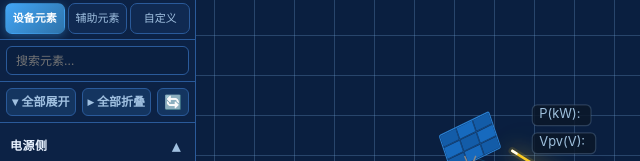
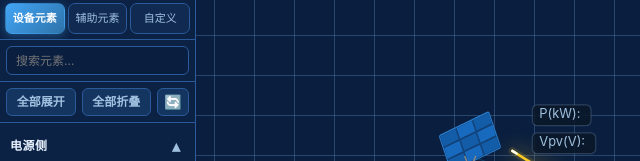
Before and after one commit to sweetyBaby/enercloud-topo, a website: page topo.html in a window 1280 px wide. Shown: the part 119-280 px from the top of the page, 0-640 px from the left. Drawn offline with Linux system fonts and the light colour scheme; animation ran at ten frames a second.

Commit message:
折叠展开按钮调整

```diff
--- a/topo.html
+++ b/topo.html
@@ -119,8 +119,8 @@
     <div id="side-tabs"></div>
     <div id="side-search" style="display:none"><input id="dev-search" type="text" placeholder="搜索元素…" oninput="filterSidebar()" autocomplete="off"><span id="dev-search-clr" title="清除" onclick="clearDevSearch()">✕</span></div>
     <div id="side-acc-tools">
-      <button class="side-tool side-tool-expand" onclick="setSidebarGroups(true)" title="展开全部分组" aria-label="展开全部分组" data-i18n="▾ 全部展开">▾ 全部展开</button>
-      <button class="side-tool side-tool-collapse" onclick="setSidebarGroups(false)" title="折叠全部分组" aria-label="折叠全部分组" data-i18n="▸ 全部折叠">▸ 全部折叠</button>
+      <button class="side-tool side-tool-expand" onclick="setSidebarGroups(true)" title="展开全部分组" aria-label="展开全部分组" data-i18n="▾ 全部展开">全部展开</button>
+      <button class="side-tool side-tool-collapse" onclick="setSidebarGroups(false)" title="折叠全部分组" aria-label="折叠全部分组" data-i18n="▸ 全部折叠">全部折叠</button>
       <button class="side-tool side-tool-rescan" onclick="reloadIconLibrary()" title="重扫图标库：新增/替换/删除 icons/ 图片后点此刷新左栏（无需刷新页面）" aria-label="重新扫描图标">🔄</button>
     </div>
     <div id="sidebar"></div>
@@ -221,8 +221,6 @@
           <div class="phint" style="margin-top:4px" data-i18n="预览/运行态触发；URL 可填写前端路由路径，如 /station/detail?id=1。">预览/运行态触发；URL 可填写前端路由路径，如 /station/detail?id=1。</div>
         </div>
         <div class="pr" id="prow-type"><label data-i18n="类型">类型</label><select id="p-type" onchange="applyNP()"></select></div>
-        <div class="pr" id="prow-status"><label>初始状态（中文）<span style="color:#ff6b6b">*</span></label><input id="p-status" placeholder="待机/充电/放电" oninput="applyNP()"></div>
-        <div class="pr" id="prow-status-en"><label>初始状态（English）<span style="color:#ff6b6b">*</span></label><input id="p-status-en" placeholder="如 Standby / Charging" oninput="applyNP()"></div>
         <div class="psep"></div>
         <div class="pr" id="prow-scale"><label>图标大小 <span id="p-scale-v">100</span>%</label>
           <div class="pr-inline"><input type="range" id="p-scale" min="5" max="800" value="100" oninput="applyNP()"></div></div>
```
